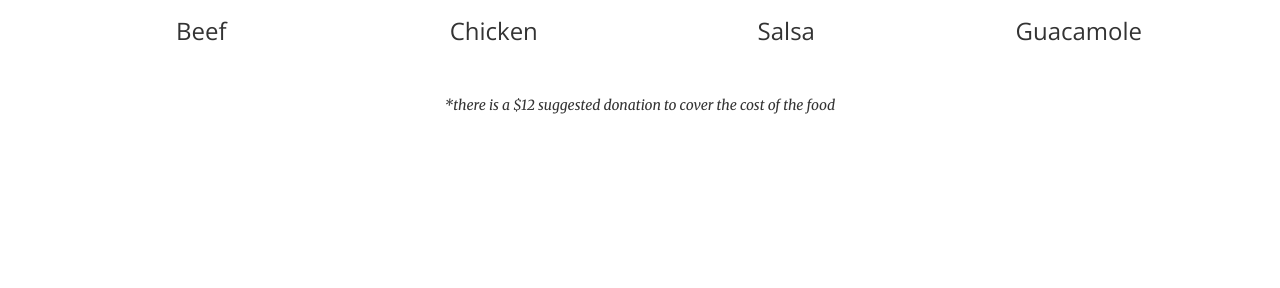
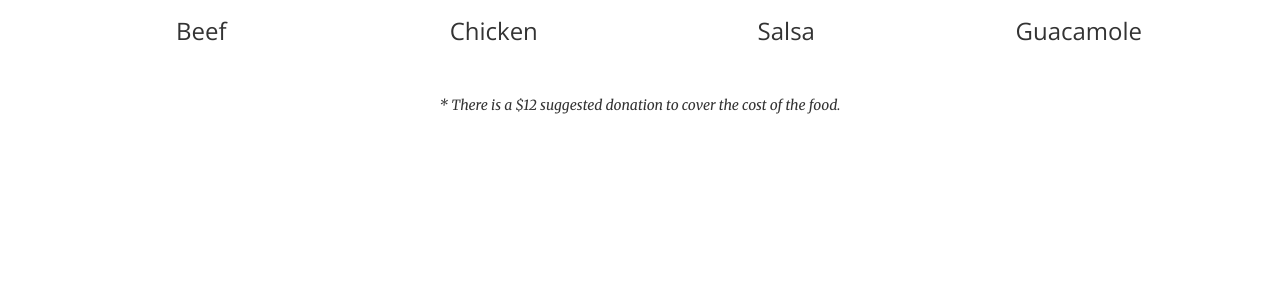
Before and after one commit to KSUWesley/KSUWesley.github.io, a Jekyll site: the page built from index.html, in a window 1280 px wide and 900 px high, scrolled down 1507 px. Shown: the part 164-452 px from the top of the window. Built offline with Jekyll 4.4.1, drawn with Linux system fonts in a browser that asks for light colours; nearby versions of some CDN libraries.

Commit message:
Fix grammar

```diff
--- a/_includes/menu.html
+++ b/_includes/menu.html
@@ -43,7 +43,7 @@
     <div class="container">
         <div class="row">
             <div class="col-lg-12 text-center">
-                <i>*there is a $12 suggested donation to cover the cost of the food </i>
+                <i>* There is a $12 suggested donation to cover the cost of the food.</i>
             </div>
         </div>
     </div>
```
